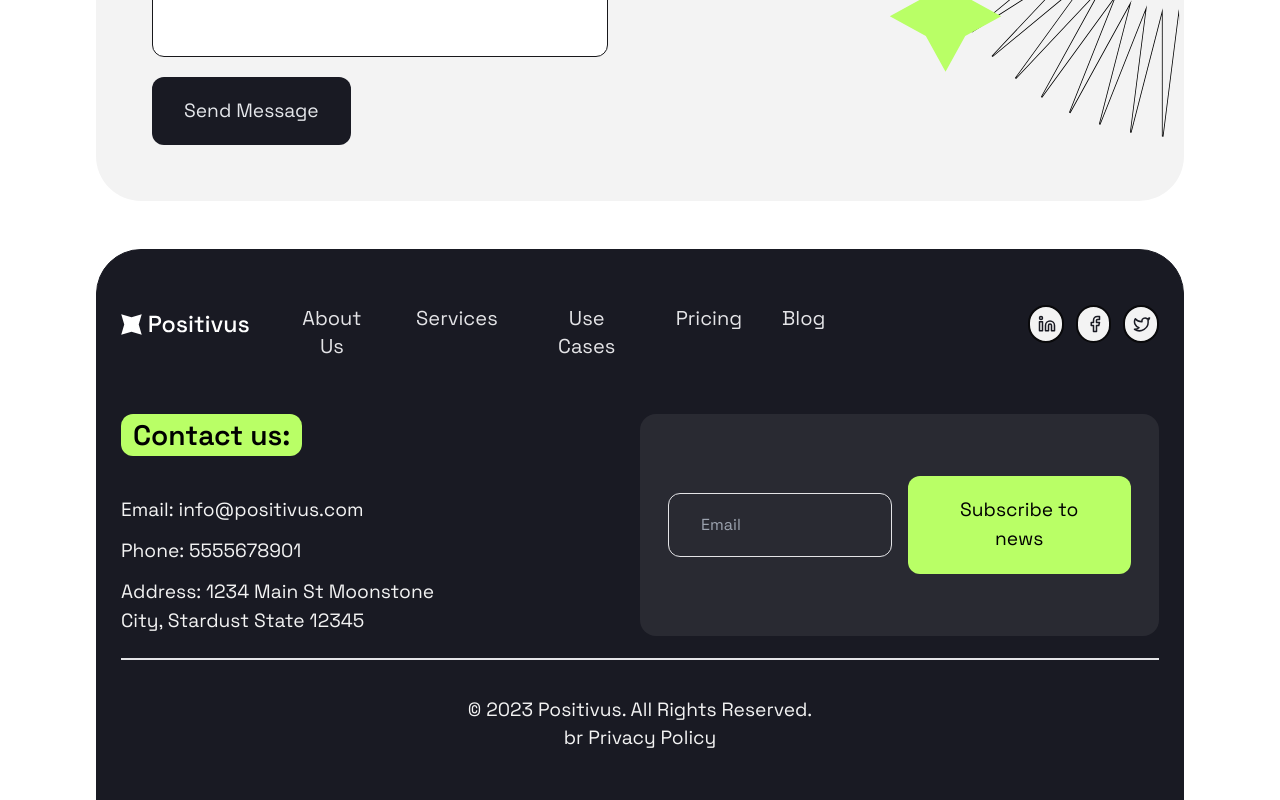
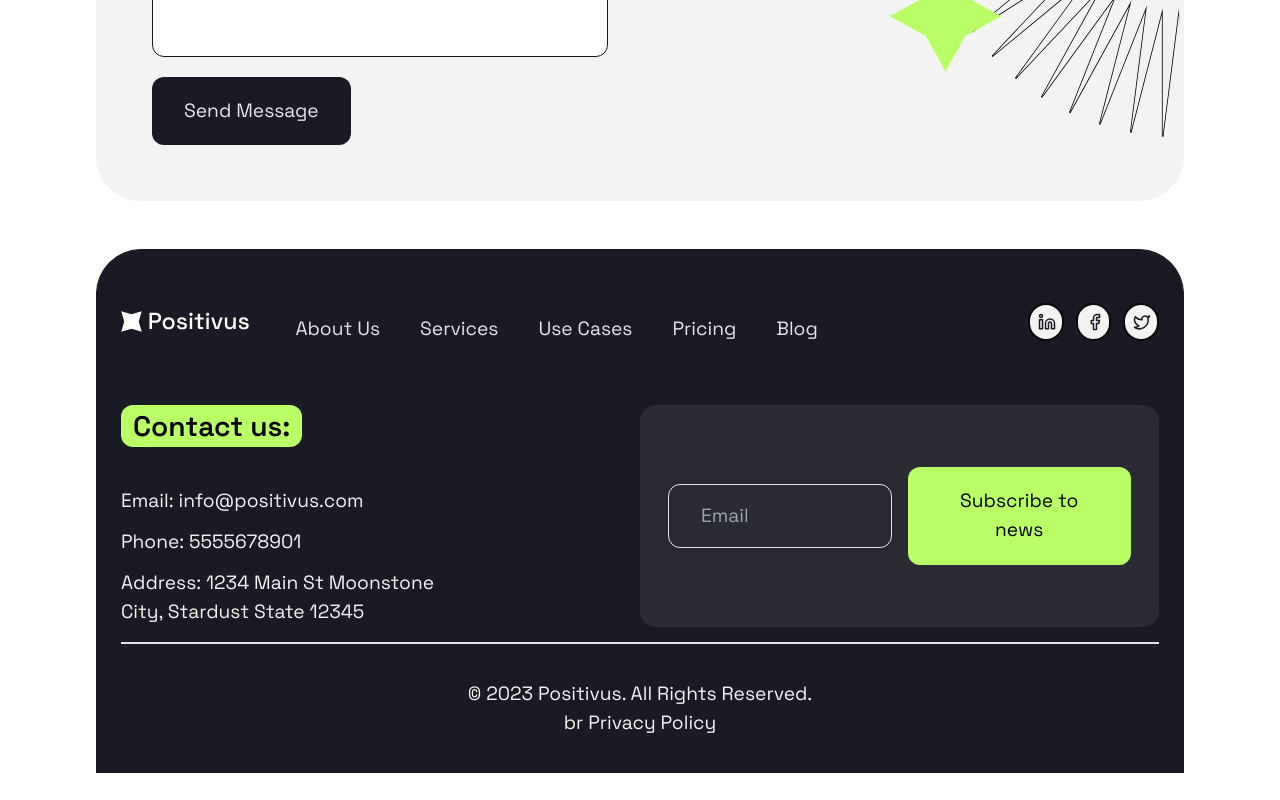
Before and after one commit to LucasMCFidelis/Positivus-Landing-Page, a React (Vite) app: page / in a window 1280 px wide. Shown: the part 6186-6986 px from the top of the page. After the commit the page ends 6959 px from the top, so only its background shows below. Built offline with nearby package versions, Linux system fonts and the light colour scheme; what @savvywombat/tailwindcss-grid-areas would draw is missing.

Commit message:
Ajuste no tamanho dos textos da SectionFooter

```diff
--- a/src/components/cards/CardNav.tsx
+++ b/src/components/cards/CardNav.tsx
@@ -11,7 +11,7 @@ export function CardNav({direction, areaGrid}: CardNavProps) {
         base: 'space-y-4',
         variants: {
             direction: {
-                dynamic: 'text-zinc-200 text-base flex flex-col lg:items-baseline justify-center lg:flex-row lg:space-x-10 lg:text-xl',
+                dynamic: 'text-zinc-200 flex flex-col lg:items-baseline justify-center lg:flex-row lg:space-x-10',
                 row: 'space-x-10 hidden text-xl xl:block'
             }
         }
--- a/src/components/sectionPage/SectionFooter.tsx
+++ b/src/components/sectionPage/SectionFooter.tsx
@@ -13,7 +13,7 @@ export function SectionFooter() {
             bgColor="tertiary"
             size="full"
             rounded={innerWidth < 1024 ? "none" : "lgTop"}
-            className="flex flex-col items-center gap-9 lg:grid-areas-desktop-footer"
+            className="flex flex-col items-center gap-9 lg:grid-areas-desktop-footer text-paragraph-mobile lg:text-paragraph-desktop"
         >
             <Card.Logo styleLogo="white" size="md" areaGrid="logo" />
             <Card.Nav direction="dynamic" areaGrid="navBar"></Card.Nav>
@@ -21,16 +21,17 @@ export function SectionFooter() {
                 <div className="flex flex-col gap-3 justify-center items-center lg:items-start lg:w-1/3 text-center lg:text-left">
                     <h3 className="text-title-3-mobile lg:text-title-3-desktop bg-[#B9FF66] px-3 rounded-xl font-semibold mb-7">Contact us:</h3>
                     {contactUs.map((item) => (
-                        <p className="text-paragraph-mobile md:text-paragraph-desktop text-[#f3f3f3]">{item[0]}: {item[1]}</p>
+                        <p key={item[0]} className="text-[#f3f3f3]">{item[0]}: {item[1]}</p>
                     ))}
                 </div>
-                <div className="w-full lg:w-1/2 flex  flex-col lg:flex-row gap-4 justify-center items-center p-7 bg-[#292A32] rounded-2xl">
+                <form className="w-full lg:w-1/2 flex  flex-col lg:flex-row gap-4 justify-center items-center p-7 bg-[#292A32] rounded-2xl">
                     <input
+                        required
                         placeholder="Email"
                         className={"rounded-xl px-8 py-4 border border-zinc-200 bg-transparent w-full lg:w-1/2 h-[8vh]"}
                     />
-                    <Button colorBG={"green"} text="Subscribe to news" className="lg:w-1/2 " />
-                </div>
+                    <Button colorBG={"green"} text="Subscribe to news" className="lg:w-1/2" type="submit" />
+                </form>
             </div>
             <div className="flex gap-3 justify-center items-center [grid-area:socialMedias]">
                 <Button colorBG={"white"} rounded="full" className="" >
@@ -45,7 +46,7 @@ export function SectionFooter() {
             </div>
             <div className="w-full space-y-9 lg:mb-10 [grid-area:rightsReserved]">
                 <div className="h-0.5 bg-zinc-200" />
-                <p className="text-paragraph-mobile md:text-paragraph-desktop text-center text-[#f3f3f3]">© 2023 Positivus. All Rights Reserved.<br /> br
+                <p className="text-center text-[#f3f3f3]">© 2023 Positivus. All Rights Reserved.<br /> br
                     Privacy Policy</p>
             </div>
         </Card.Wrapper>
```
